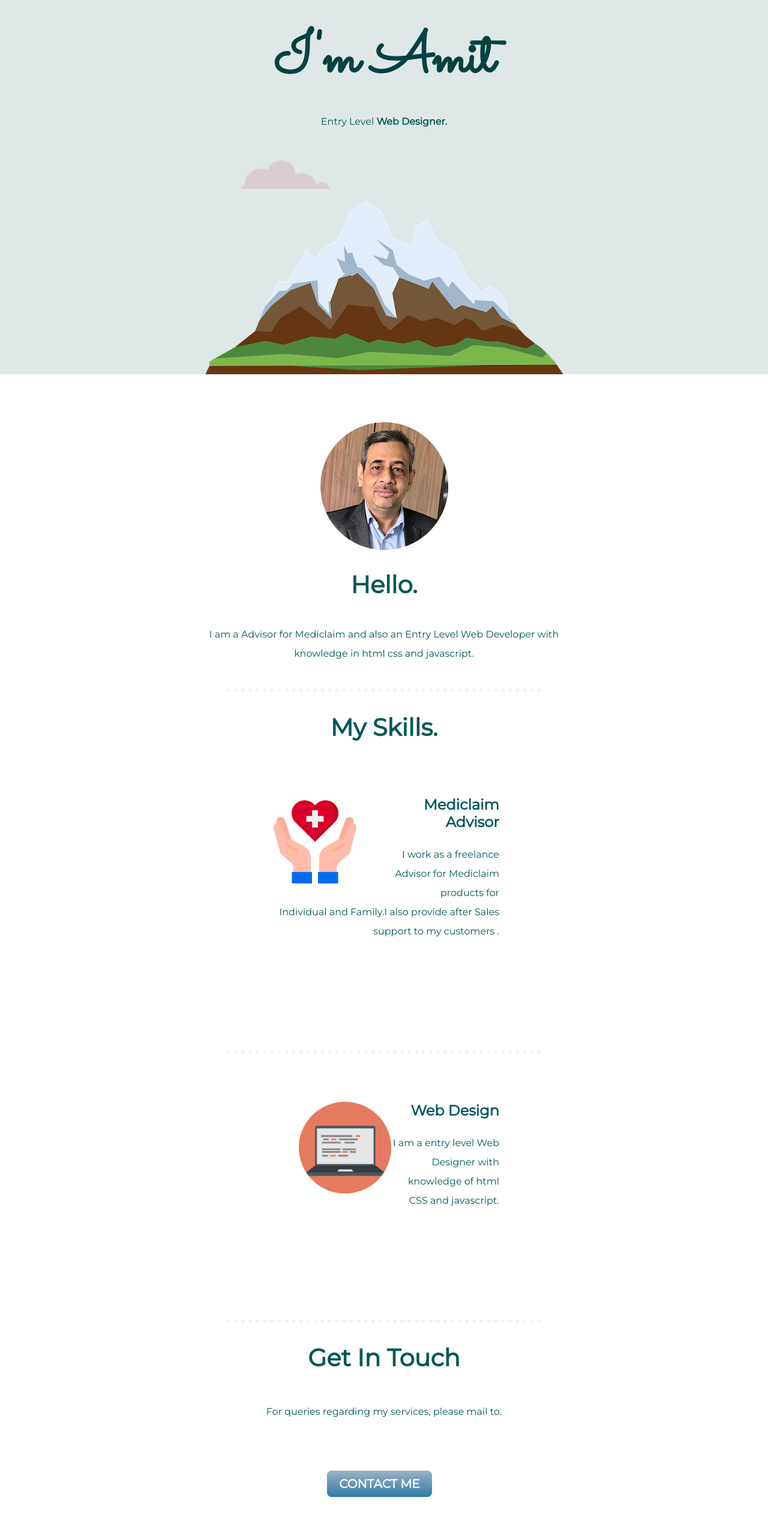
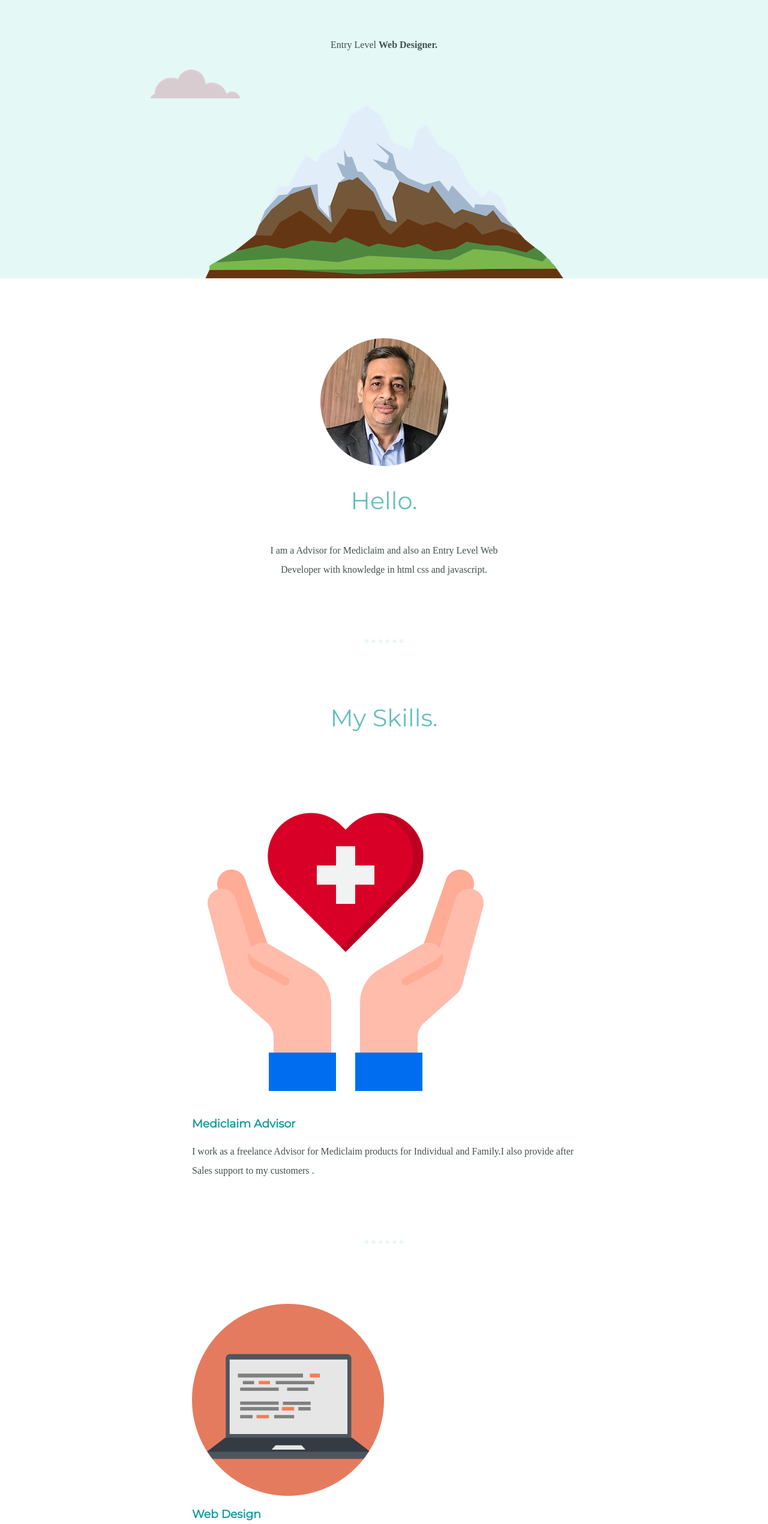
Before and after one commit to amitkapoor403/Resume, a plain HTML site: page index.html in a window 1280 px wide. Shown: the part 239-2780 px from the top of the page at 60% size. Drawn offline with Linux system fonts and the light colour scheme.

Commit message:
Update style.css

```diff
--- a/style.css
+++ b/style.css
@@ -1,95 +1,80 @@
 body {
+  color: #40514E;
   margin: 0;
-    padding: 0;
   text-align: center;
-    font-family: 'Montserrat', Arial, Helvetica, sans-serif;
-    font-size: 20px;
-    color: #044242
+  font-family: 'Merriweather', serif;
 }
 
 h1 {
-    margin: 170px auto 0 auto;
-    font-family: sacramento;
-    font-size: 6rem;
-    color: #044242;
+  color: #66BFBF;
+  font-size: 5.625rem;
+  margin: 50px auto 0 auto;
+  font-family: 'Sacramento', cursive;
 }
 
 h2 {
-    font-family: Montserrat;
+  color: #66BFBF;
+  font-family: 'Montserrat', sans-serif;
   font-size: 2.5rem;
-    color: #025858;
+  font-weight: normal;
   padding-bottom: 10px;
 }
 
 h3 {
-    font-family: Montserrat;
-    font-size: 1.5rem;
-    color: #025858;
+  color: #11999E;
+  font-family: 'Montserrat', sans-serif;
 }
 
 p {
-    color: #025858;
-    font-size: 1rem;
-    padding-bottom: 2rem;
   line-height: 2;
 }
 
 hr {
-    border: 6px dotted #EAF6F6;
+  border: dotted #EAF6F6 6px;
   border-bottom: none;
-    width: 40%;
+  width: 4%;
+  margin: 100px auto;
 }
 
-.span {
-    font-weight: bolder;
-    color: red;
+a{
+  color: #11999E;
+  font-family: 'Montserrat', sans-serif;
+  margin: 10px 20px;
+  text-decoration: none;
+}
+
+a:hover {
+  color: #EAF6F6;
 }
 
 .top-container {
-    background-color: #e0e7e7;
+  background-color: #E4F9F5;
   position: relative;
   padding-top: 100px;
-    overflow: visible;
-    border-bottom-radius: 25%;
-}
-
-
-.top-cloud {
-    position: absolute;
-    right: 400px;
-    top: 100px;
-}
-
-.bottom-cloud {
-    position: absolute;
-    left: 400px;
 }
 
 .middle-container {
-    margin: 80px 0;
+  margin: 100px 0;
 }
 
-.med {
-    width: 40%;
-    float: left;
-    margin-right: 50px;
+.bottom-container {
+  background-color: #66BFBF;
+  padding: 50px 0 20px;
 }
 
-.web {
-    width: 40%;
-    float: left;
-    margin-left: 50px;
+.skill-row {
+  width: 50%;
+  margin: 100px auto 100px auto;
+  text-align: left;
+}
+
+.pro {
+  text-decoration: underline;
 }
 
 .intro {
-    width: 50%;
+  width: 30%;
   margin: auto;
-}
-
-.skill-row {
-    width: 30%;
-    margin: 80px auto 150px auto;
-    text-align: right;
 }
 
 .contact-message {
@@ -97,17 +82,47 @@ hr {
   margin: 40px auto 60px;
 }
 
+.copyright {
+  color: #EAF6F6;
+  font-size: 0.75rem;
+  padding: 20px 0;
+}
+
+.top-cloud {
+  position: absolute;
+  right: 300px;
+  top: 40px;
+}
+
+.bottom-cloud {
+  position: absolute;
+  left: 250px;
+  bottom: 300px;
+}
+
+.code-img {
+  width: 25%;
+  float: left;
+  margin-right: 30px;
+}
+
+.chilli-img {
+  width: 25%;
+  float: right;
+  margin-left: 30px;
+}
+
 .btn {
-    background: #9ab3c4;
-    background-image: -webkit-linear-gradient(top, #9ab3c4, #327ba8);
-    background-image: -moz-linear-gradient(top, #9ab3c4, #327ba8);
-    background-image: -ms-linear-gradient(top, #9ab3c4, #327ba8);
-    background-image: -o-linear-gradient(top, #9ab3c4, #327ba8);
-    background-image: linear-gradient(to bottom, #9ab3c4, #327ba8);
+  background: #11cdd4;
+  background-image: -webkit-linear-gradient(top, #11cdd4, #11999e);
+  background-image: -moz-linear-gradient(top, #11cdd4, #11999e);
+  background-image: -ms-linear-gradient(top, #11cdd4, #11999e);
+  background-image: -o-linear-gradient(top, #11cdd4, #11999e);
+  background-image: linear-gradient(to bottom, #11cdd4, #11999e);
   -webkit-border-radius: 8;
   -moz-border-radius: 8;
   border-radius: 8px;
-    font-family: Montserrat;
+  font-family: 'Montserrat', sans-serif;
   color: #ffffff;
   font-size: 20px;
   padding: 10px 20px 10px 20px;
@@ -115,36 +130,11 @@ hr {
 }
 
 .btn:hover {
-    background: #3cb0fd;
-    background-image: -webkit-linear-gradient(top, #3cb0fd, #3498db);
-    background-image: -moz-linear-gradient(top, #3cb0fd, #3498db);
-    background-image: -ms-linear-gradient(top, #3cb0fd, #3498db);
-    background-image: -o-linear-gradient(top, #3cb0fd, #3498db);
-    background-image: linear-gradient(to bottom, #3cb0fd, #3498db);
+  background: #30e3cb;
+  background-image: -webkit-linear-gradient(top, #30e3cb, #2bc4ad);
+  background-image: -moz-linear-gradient(top, #30e3cb, #2bc4ad);
+  background-image: -ms-linear-gradient(top, #30e3cb, #2bc4ad);
+  background-image: -o-linear-gradient(top, #30e3cb, #2bc4ad);
+  background-image: linear-gradient(to bottom, #30e3cb, #2bc4ad);
   text-decoration: none;
 }
-
-.bottom-container {
-    background-color: #2a78a6;
-    padding: 40px;
-    color: #fff;
-    margin: 0px auto 0 auto;
-}
-
-.author {
-    font-size: .8rem;
-    color: #fff;
-    padding: 20px 0;
-}
-
-a {
-    text-decoration: none;
-    color: #fff;
-    font-size: 1.2rem;
-    margin-right: 15px;
-    font-weight: bolder;
-}
-
-a:hover {
-    color: #9ab3c4;
-}
```
Lines whose indentation alone changed are shown as unchanged.
